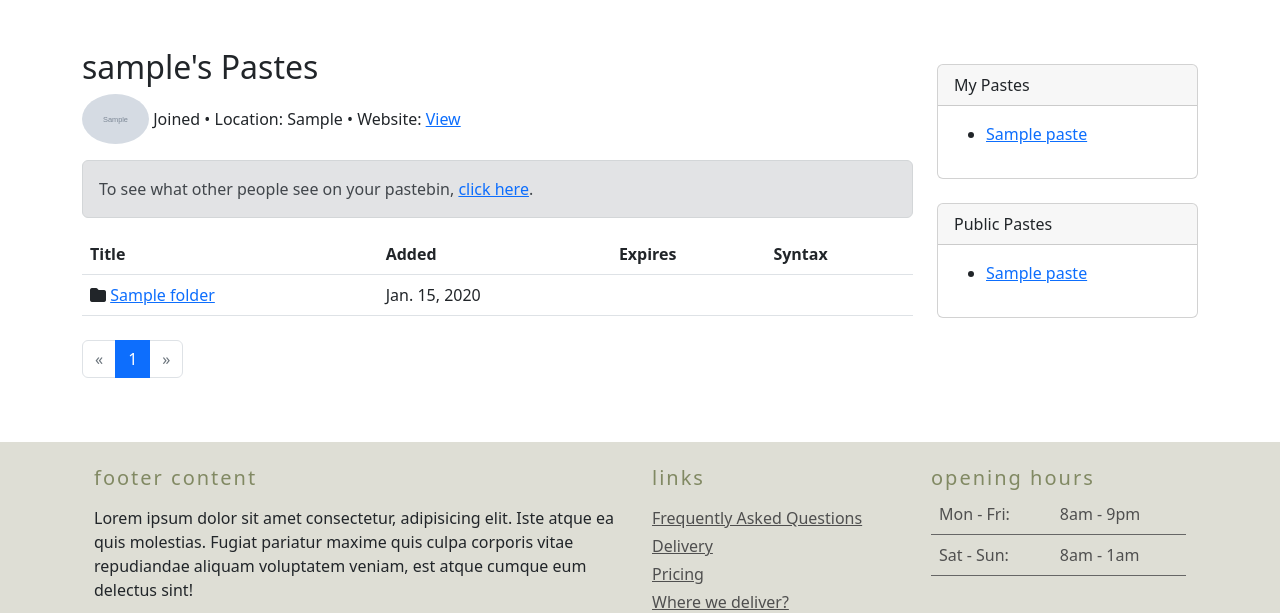
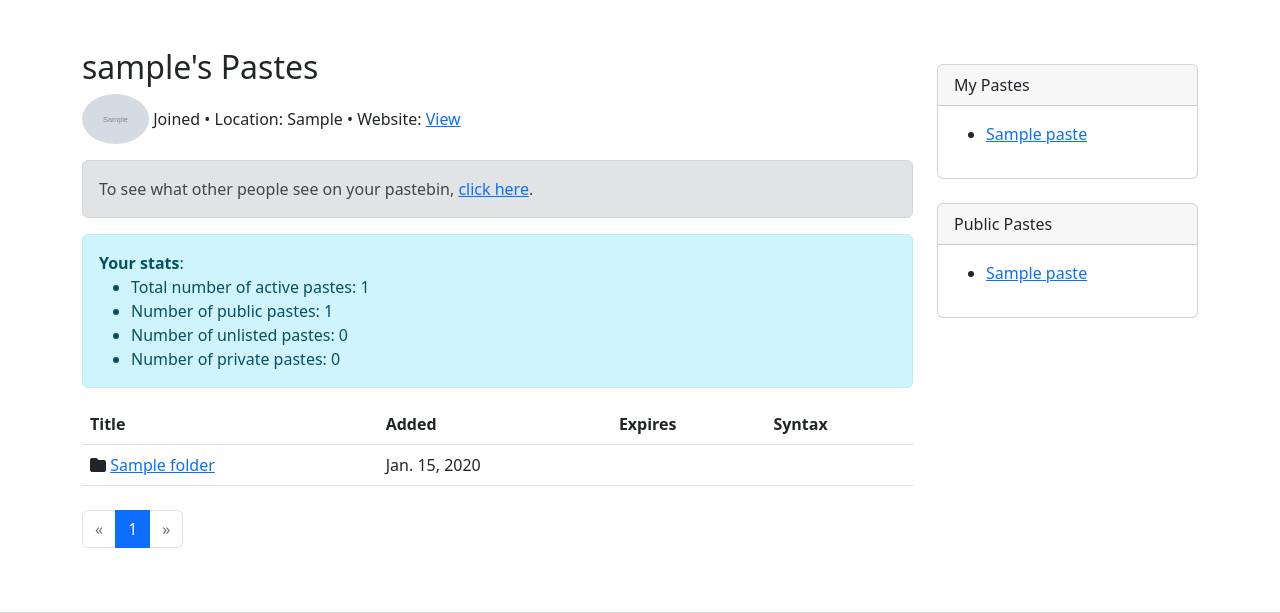
Before and after one commit to kstypik/PasteMate, a Django app: a page that uses templates/pastes/user_list.html in a window 1280 px wide. Shown: the part 58-671 px from the top of the page. Run offline with Django 4.2, Linux system fonts and the light colour scheme; a user stored in the database is signed in; tables that the repository leaves empty hold one stand-in row (values such as "Sample post"); grey boxes marked "Sample" are stand-in pictures; some libraries are stand-ins or nearby versions.

Commit message:
Add Stats to User's Page

```diff
--- a/pastes/views.py
+++ b/pastes/views.py
@@ -226,6 +226,20 @@ class UserPasteListView(UserListMixin, ListView):
         context = super().get_context_data(**kwargs)
         context["author"] = self.user
 
+        if self.request.user == self.user:
+            context["stats"] = {
+                "total_pastes": Paste.objects.filter(author=self.request.user).count(),
+                "public_pastes": Paste.published.filter(
+                    author=self.request.user
+                ).count(),
+                "unlisted_pastes": Paste.objects.filter(
+                    author=self.request.user, exposure=Paste.Exposure.UNLISTED
+                ).count(),
+                "private_pastes": Paste.objects.filter(
+                    author=self.request.user, exposure=Paste.Exposure.PRIVATE
+                ).count(),
+            }
+
         as_guest = True if self.request.GET.get("guest") == "1" else False
         if self.request.user == self.user and not self.display_as_guest():
             context["folders"] = Folder.objects.filter(created_by=self.request.user)
--- a/templates/pastes/user_list.html
+++ b/templates/pastes/user_list.html
@@ -20,6 +20,16 @@
 {% if user == author and not as_guest %}
 <div class="alert alert-secondary mt-3">
   To see what other people see on your pastebin, <a href="?guest=1">click here</a>.
+</div>
+
+<div class="alert alert-info" role="alert">
+  <b>Your stats</b>:
+  <ul class="mb-0">
+    <li>Total number of active pastes: {{ stats.total_pastes }}</li>
+    <li>Number of public pastes: {{ stats.public_pastes }}</li>
+    <li>Number of unlisted pastes: {{ stats.unlisted_pastes }}</li>
+    <li>Number of private pastes: {{ stats.private_pastes }}</li>
+  </ul>
 </div>
 {% endif %}
 
```
